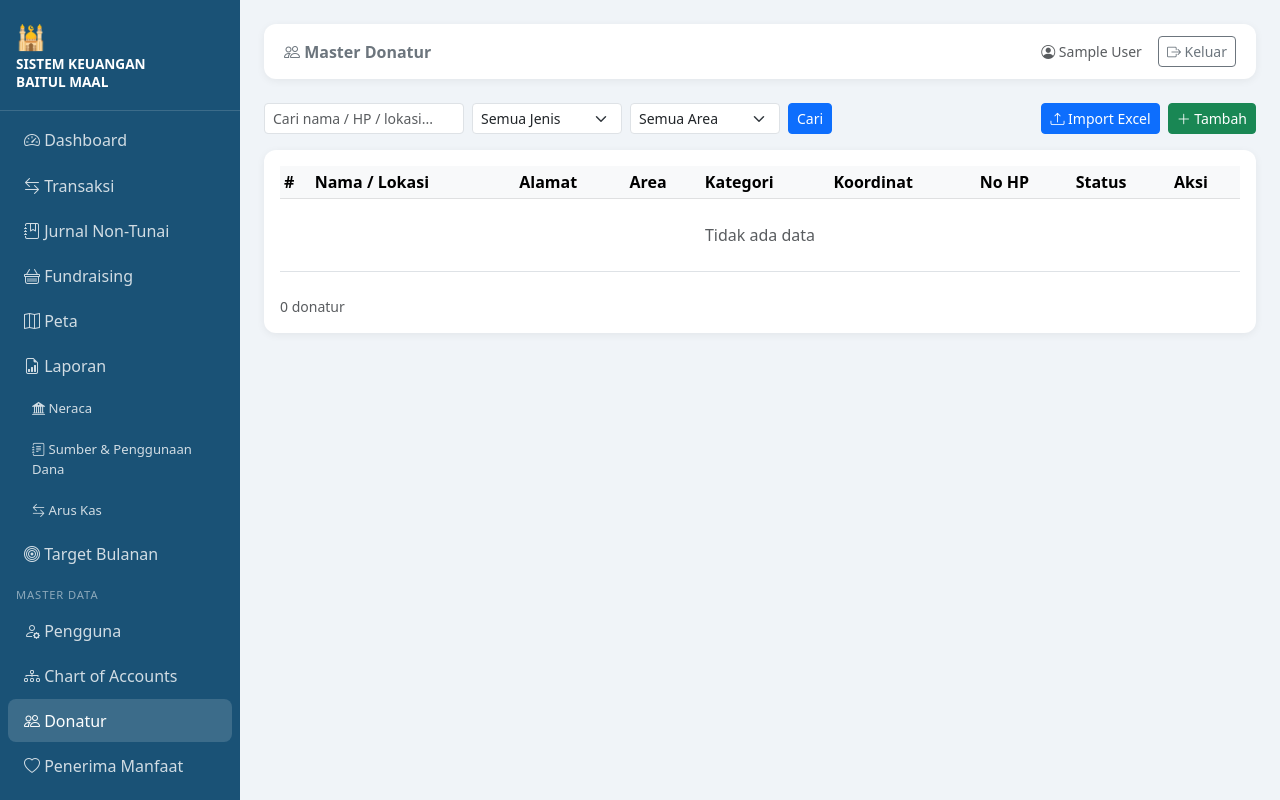
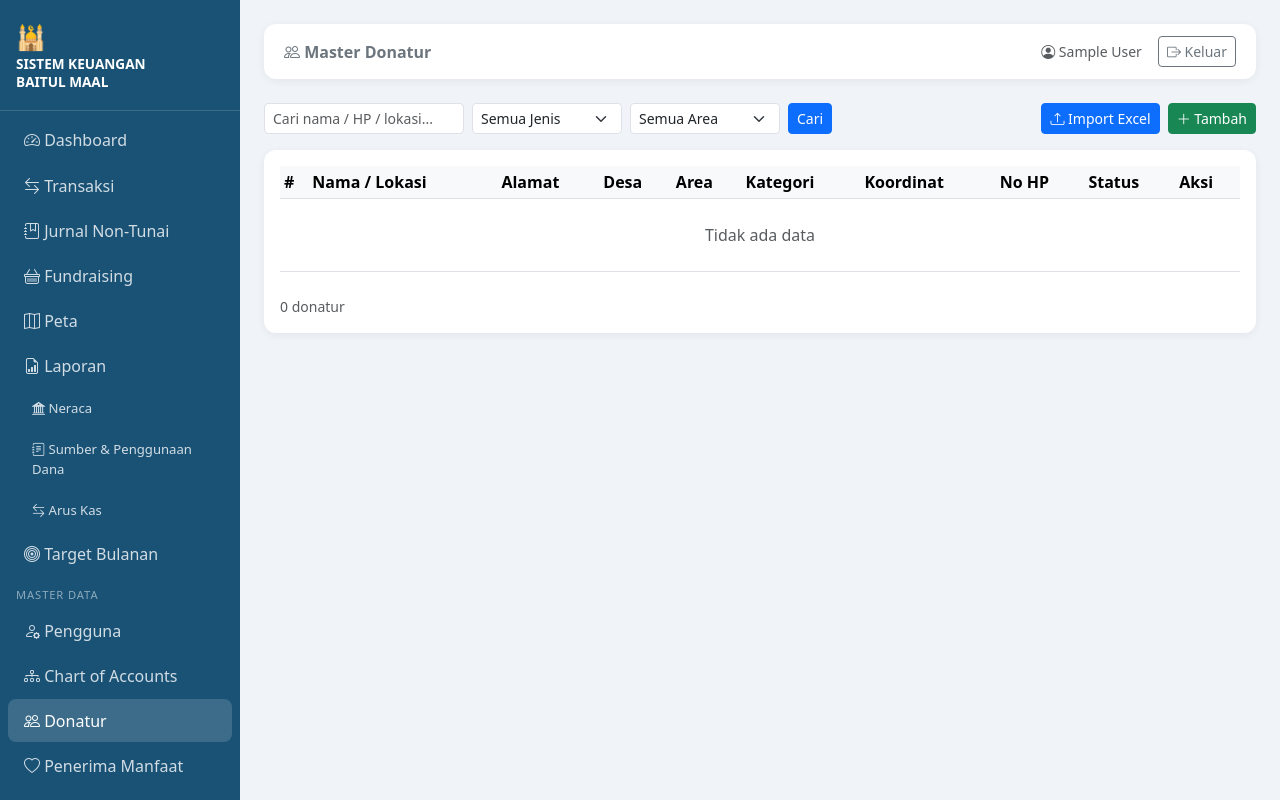
Before and after one commit to aguswib1308/siskeu-maal, a Flask app: page /admin/master/donatur in a window 1280 px wide. Run offline with Flask 3, Linux system fonts and the light colour scheme; the visitor is signed in with stand-in values (Sample User, id 1); data that the repository does not hold is empty.

Commit message:
Show Desa column in Master Donatur table (inline-editable)
Co-Authored-By: Claude Opus 4.6 <noreply@anthropic.com>

```diff
--- a/templates/admin/master/donatur.html
+++ b/templates/admin/master/donatur.html
@@ -43,7 +43,7 @@
   <div class="table-responsive">
     <table class="table table-hover table-sm align-middle">
       <thead class="table-light">
-        <tr><th>#</th><th>Nama / Lokasi</th><th>Alamat</th><th>Area</th><th>Kategori</th><th>Koordinat</th><th>No HP</th><th>Status</th><th>Aksi</th></tr>
+        <tr><th>#</th><th>Nama / Lokasi</th><th>Alamat</th><th>Desa</th><th>Area</th><th>Kategori</th><th>Koordinat</th><th>No HP</th><th>Status</th><th>Aksi</th></tr>
       </thead>
       <tbody>
         {% for d in donatur %}
@@ -61,6 +61,10 @@
           <td class="small qe-cell" data-field="alamat" data-val="{{ d.alamat or '' }}">
             <span class="qe-label" style="cursor:pointer;border-bottom:1px dashed #ccc"
                   title="Klik untuk edit">{{ d.alamat or '—' }}</span>
+          </td>
+          <td class="small qe-cell" data-field="desa" data-val="{{ d.desa or '' }}" data-list="desaListInline">
+            <span class="qe-label" style="cursor:pointer;border-bottom:1px dashed #aaa"
+                  title="Klik untuk edit">{{ d.desa or '—' }}</span>
           </td>
           <td class="small qe-cell" data-field="area" data-val="{{ d.area or '' }}" data-list="areaListInline">
             <span class="qe-label" style="cursor:pointer;border-bottom:1px dashed #aaa"
@@ -122,7 +126,7 @@
           </td>
         </tr>
         {% else %}
-        <tr><td colspan="9" class="text-center text-muted py-4">Tidak ada data</td></tr>
+        <tr><td colspan="10" class="text-center text-muted py-4">Tidak ada data</td></tr>
         {% endfor %}
       </tbody>
     </table>
@@ -467,4 +471,7 @@ function finish(cell, label, field, val) {
 <datalist id="areaListInline">
   {% for a in areas %}<option value="{{ a.area }}">{% endfor %}
 </datalist>
+<datalist id="desaListInline">
+  {% for ds in donatur | map(attribute='desa') | select | unique | sort %}<option value="{{ ds }}">{% endfor %}
+</datalist>
 {% endblock %}
```
